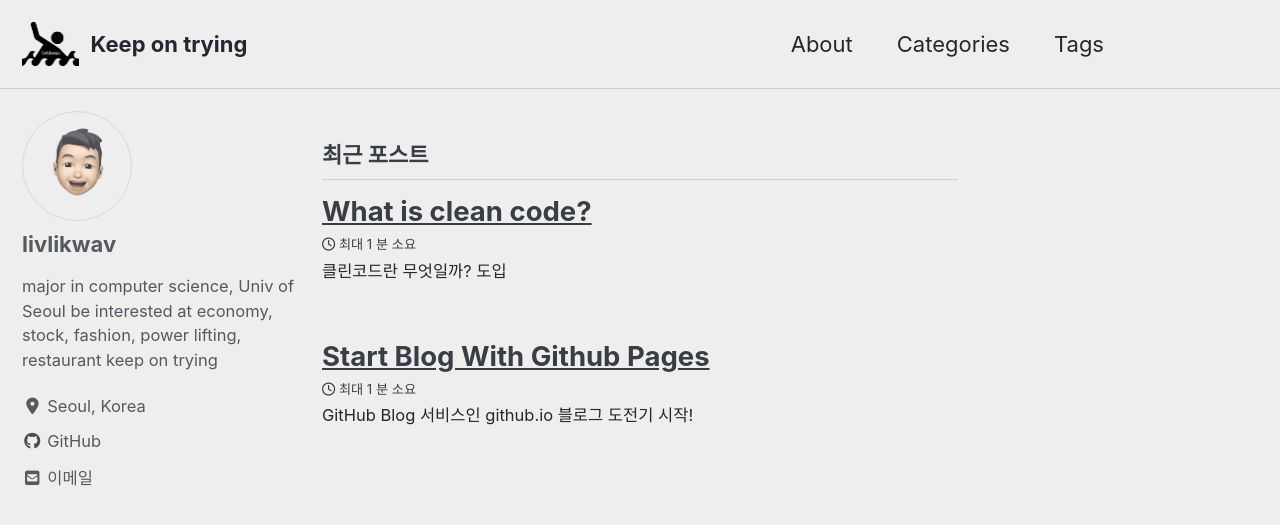
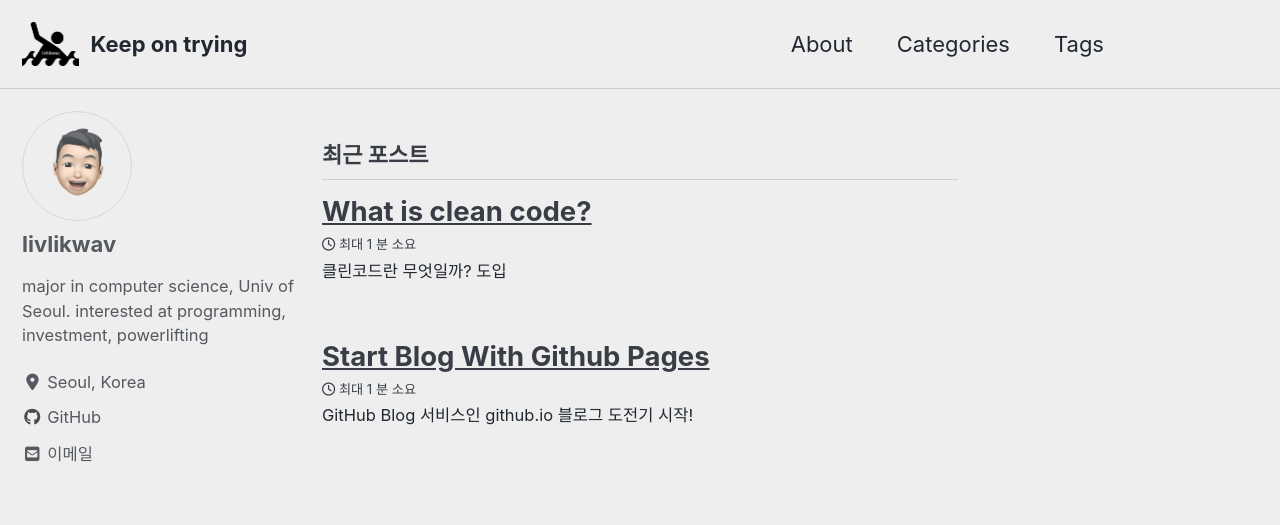
Before and after one commit to livlikwav/livlikwav.github.io, a Jekyll site: the page built from index.html, in a window 1280 px wide and 900 px high. Shown: the top 525 px of the window. Built offline with Jekyll 4.4.1, drawn with Linux system fonts in a browser that asks for light colours; cached includes are drawn as plain includes; nearby versions of some CDN libraries; the list of posts is cut into pages by our own code.

```diff
--- a/_config.yml
+++ b/_config.yml
@@ -24,14 +24,14 @@ description              : "major in computer science, Univ of Seoul.
                             interested at programming, investment, powerlifting"
 url                      : "https://livlikwav.github.io"
 baseurl                  : "" # the subpath of your site, e.g. "/blog"
-repository               : "livlikwav/livlikwav.github.io" # GitHub username/repo-name e.g. "mmistakes/minimal-mistakes"
+repository               : "livlikwav/blog-comment" # GitHub username/repo-name e.g. "mmistakes/minimal-mistakes"
 teaser                   : "/assets/images/bio_photo.png" # path of fallback teaser image, e.g. "/assets/images/500x300.png"
 logo                     : "/assets/images/livlikwav_logo.png" # path of logo image to display in the masthead, e.g. "/assets/images/88x88.png"
 masthead_title           : # overrides the website title displayed in the masthead, use " " for no title
 # breadcrumbs            : false # true, false (default)
 words_per_minute         : 200
 comments:
-  provider               : # false (default), "disqus", "discourse", "facebook", "staticman", "staticman_v2", "utterances", "custom"
+  provider               : "utterances" # false (default), "disqus", "discourse", "facebook", "staticman", "staticman_v2", "utterances", "custom"
   disqus:
     shortname            : # https://help.disqus.com/customer/portal/articles/466208-what-s-a-shortname-
   discourse:
@@ -42,8 +42,8 @@ comments:
     num_posts            : # 5 (default)
     colorscheme          : # "light" (default), "dark"
   utterances:
-    theme                : # "github-light" (default), "github-dark"
-    issue_term           : # "pathname" (default)
+    theme                : "github-light" # "github-light" (default), "github-dark"
+    issue_term           : "pathname" # "pathname" (default)
 staticman:
   allowedFields          : # ['name', 'email', 'url', 'message']
   branch                 : # "master"
@@ -110,9 +110,8 @@ analytics:
 author:
   name             : "livlikwav"
   avatar           : "/assets/images/bio_photo.png" # path of avatar image, e.g. "/assets/images/bio-photo.jpg"
-  bio              : "major in computer science, Univ of Seoul
-                      be interested at economy, stock, fashion, power lifting, restaurant
-                      keep on trying"
+  bio              : "major in computer science, Univ of Seoul.
+                      interested at programming, investment, powerlifting"
   location         : "Seoul, Korea"
   email            : "gaonrudal@gmail.com"
   links:
@@ -268,6 +267,6 @@ defaults:
       layout: single
       author_profile: true
       read_time: true
-      comments: # true
+      comments: true
       share: true
       related: true
```
